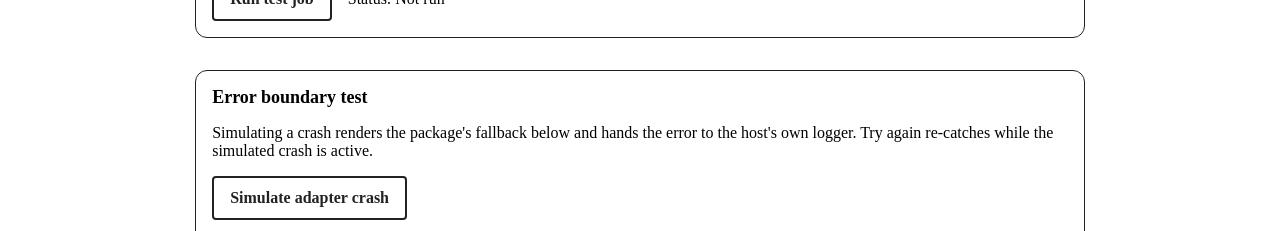
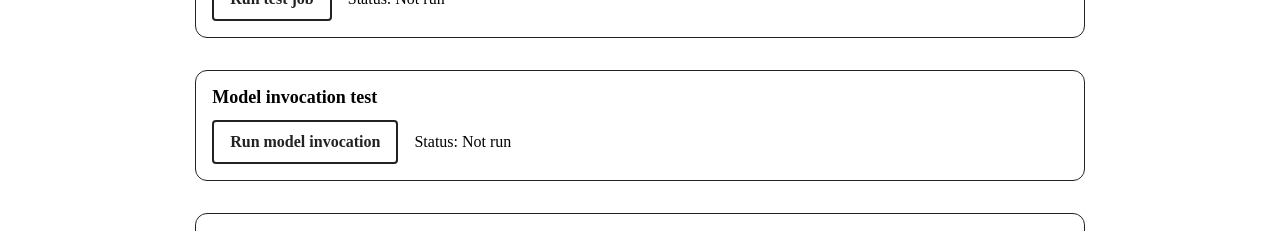
Before and after one commit to oaknational/oak-resource-adapter, a Next.js app in the folder apps/harness/: page / in a window 1280 px wide. Shown: the part 498-729 px from the top of the page. Built offline with nearby package versions, Linux system fonts and the light colour scheme; no server answers.

Commit message:
feat(harness): add model invocation test section

```diff
--- a/apps/harness/app/page.tsx
+++ b/apps/harness/app/page.tsx
@@ -55,6 +55,48 @@ function CrashOnRender(): never {
   throw new Error("Simulated Resource Adapter render failure");
 }
 
+const modelOutcomeLabels = {
+  INCOMPLETE: "Incomplete response",
+  OUTPUT_MISSING: "No output returned",
+  REFUSAL: "Refused by the model",
+  SUCCESS: "Succeeded",
+} as const;
+
+type ModelTestOutcome = keyof typeof modelOutcomeLabels;
+type ModelTestResponse = {
+  outcome: ModelTestOutcome;
+  outputText: string | null;
+  usage: { outputTokens: number } | null;
+};
+
+/** Rejects unrecognised shapes so a wire-format change cannot render junk. */
+function parseModelTestResponse(body: unknown): ModelTestResponse {
+  if (
+    typeof body !== "object" ||
+    body === null ||
+    !("outcome" in body) ||
+    typeof body.outcome !== "string" ||
+    !Object.hasOwn(modelOutcomeLabels, body.outcome)
+  ) {
+    throw new Error("The API returned a model invocation in an unrecognised shape.");
+  }
+
+  const outputText =
+    "outputText" in body && typeof body.outputText === "string"
+      ? body.outputText
+      : null;
+  const usage =
+    "usage" in body &&
+    typeof body.usage === "object" &&
+    body.usage !== null &&
+    "outputTokens" in body.usage &&
+    typeof body.usage.outputTokens === "number"
+      ? { outputTokens: body.usage.outputTokens }
+      : null;
+
+  return { outcome: body.outcome as ModelTestOutcome, outputText, usage };
+}
+
 /** Rejects unknown statuses so a wire-format change cannot silently stop polling. */
 function parseTestJobResponse(body: unknown): TestJobResponse {
   if (
@@ -95,6 +137,9 @@ export default function HarnessPage() {
   const [isCreatingTestJob, setIsCreatingTestJob] = useState(false);
   const [testJob, setTestJob] = useState<TestJobResponse | null>(null);
   const [testJobError, setTestJobError] = useState<string | null>(null);
+  const [isInvokingModel, setIsInvokingModel] = useState(false);
+  const [modelTest, setModelTest] = useState<ModelTestResponse | null>(null);
+  const [modelTestError, setModelTestError] = useState<string | null>(null);
 
   const loadCapabilities = useCallback(async () => {
     if (!isLoaded) {
@@ -193,6 +238,39 @@ export default function HarnessPage() {
     }
   }, []);
 
+  const runModelSmokeTest = useCallback(async () => {
+    setIsInvokingModel(true);
+    setModelTest(null);
+    setModelTestError(null);
+
+    try {
+      const response = await fetch(new URL("/dev/ai/invoke", apiBaseUrl), {
+        body: JSON.stringify({ input: "Reply with the single word: pong" }),
+        headers: { "Content-Type": "application/json" },
+        method: "POST",
+      });
+
+      if (response.status === 404) {
+        throw new Error("Dev routes are not enabled on the API.");
+      }
+      if (response.status === 503) {
+        throw new Error("The API has no OpenAI API key configured.");
+      }
+      if (!response.ok) {
+        throw new Error(`The API returned HTTP ${response.status}.`);
+      }
+
+      setModelTest(parseModelTestResponse(await response.json()));
+    } catch (error) {
+      log.error(error);
+      setModelTestError(
+        error instanceof Error ? error.message : "Could not run the model invocation.",
+      );
+    } finally {
+      setIsInvokingModel(false);
+    }
+  }, []);
+
   const testJobIsActive = testJob?.status === "queued" || testJob?.status === "running";
 
   useEffect(() => {
@@ -255,6 +333,18 @@ export default function HarnessPage() {
     }
   }
 
+  let modelTestStatus = "Not run";
+  if (isInvokingModel) {
+    modelTestStatus = "Invoking";
+  } else if (modelTestError) {
+    modelTestStatus = modelTestError;
+  } else if (modelTest) {
+    modelTestStatus = modelOutcomeLabels[modelTest.outcome];
+    if (modelTest.outcome === "SUCCESS" && modelTest.usage) {
+      modelTestStatus += ` (${modelTest.usage.outputTokens} output tokens)`;
+    }
+  }
+
   return (
     <>
       <a className={styles.skipLink} href="#main-content">
@@ -299,6 +389,23 @@ export default function HarnessPage() {
                 Status: {testJobStatus}
               </p>
             </div>
+          </section>
+          <section aria-labelledby="ai-test-heading" className={styles.workerTest}>
+            <h2 id="ai-test-heading">Model invocation test</h2>
+            <div className={styles.workerTestControls}>
+              <button
+                className={styles.workerTestButton}
+                disabled={isInvokingModel}
+                onClick={() => void runModelSmokeTest()}
+                type="button"
+              >
+                Run model invocation
+              </button>
+              <p aria-live="polite" className={styles.workerTestStatus}>
+                Status: {modelTestStatus}
+              </p>
+            </div>
+            {modelTest?.outputText && <p>Model output: {modelTest.outputText}</p>}
           </section>
           <section
             aria-labelledby="error-boundary-test-heading"
```
